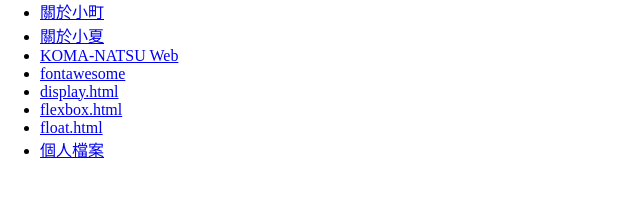
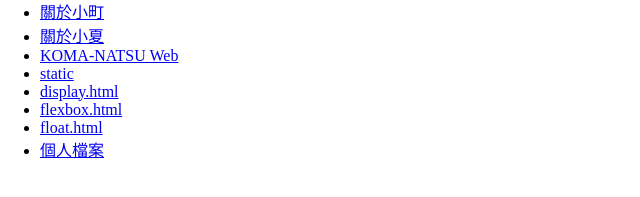
Before and after one commit to lianglee1116/lianglee, a plain HTML site: page c.html in a window 1280 px wide. Shown: the part 371-568 px from the top of the page, 0-640 px from the left. Drawn offline with Linux system fonts and the light colour scheme; a web font is replaced by a local one.

Commit message:
Update c.html

```diff
--- a/c.html
+++ b/c.html
@@ -46,7 +46,7 @@
         <li><a href="112111206/20240325/cats/komachi.html">關於小町</a></li>
         <li><a href="112111206/20240325/cats/konatsu.html">關於小夏</a></li>
         <li><a href="20240401/index.html">KOMA-NATSU Web</a></li>
-        <li><a href="112111206/20240429/fontawesome.html">fontawesome</a></li>
+        <li><a href="112111206/20240429/static.html">static</a></li>
         <li><a href="112111206/20240502/display.html">display.html</a></li>
         <li><a href="112111206/20240502/flexbox.html">flexbox.html</a></li>
         <li><a href="112111206/20240502/float.html">float.html</a></li>
```
